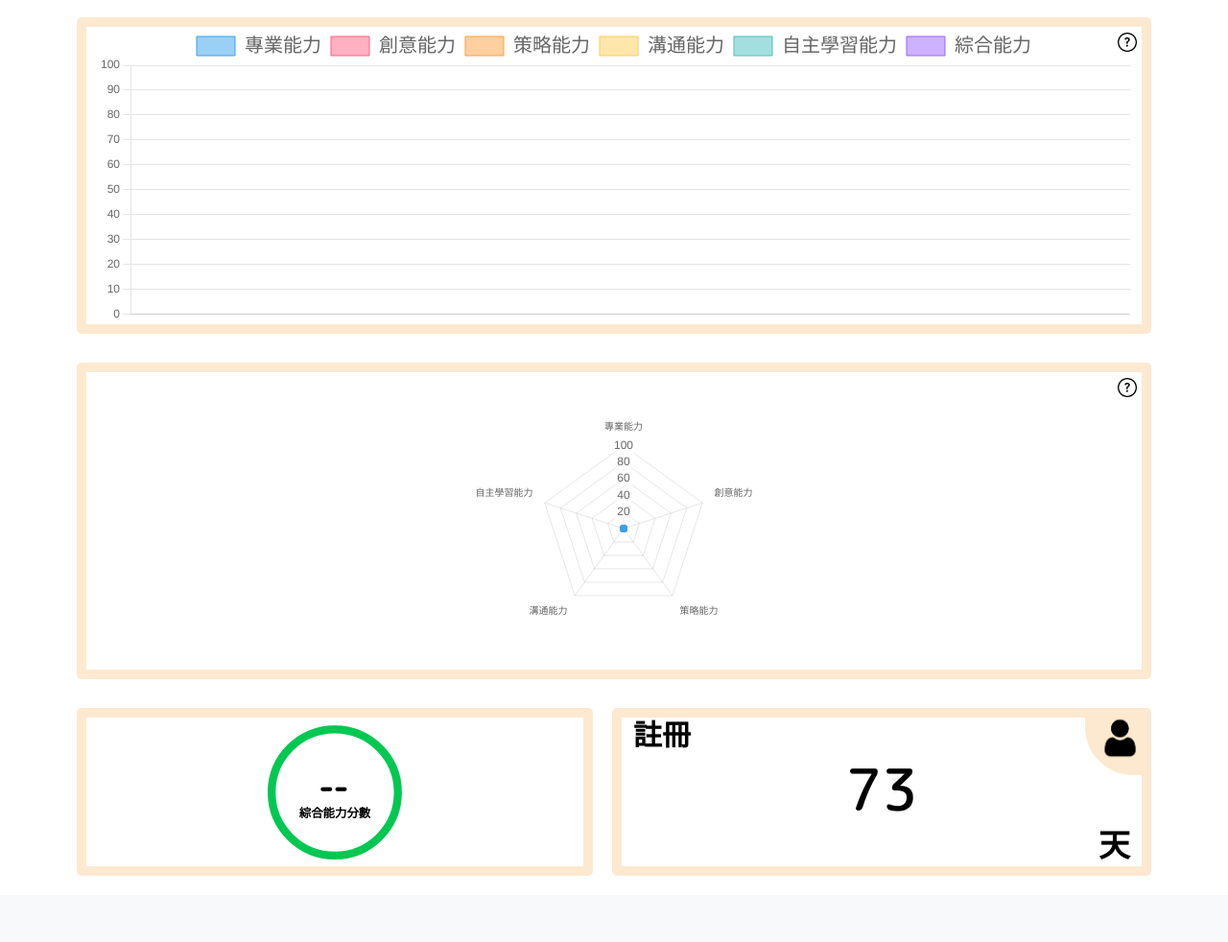
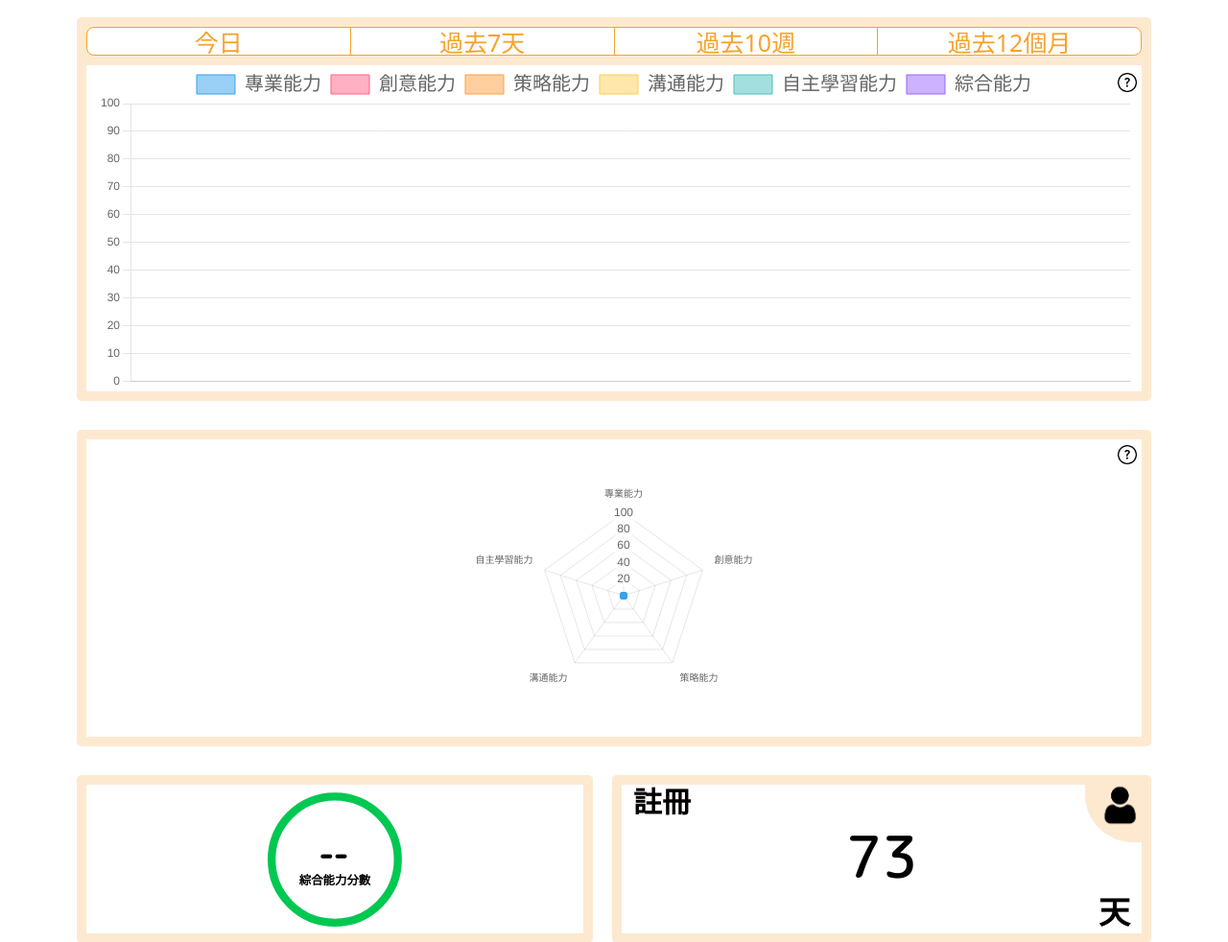
Before and after one commit to THChen2002/AI-Interview-Bot, a Django app: page /dashboard/ in a window 1280 px wide. Shown: the part 64-1046 px from the top of the page at 96% size. Before the commit the page ends 977 px from the top, so only its background shows below. Run offline with Django 4.2, Linux system fonts and the light colour scheme; a user stored in the database is signed in; data comes from the database, SQL or seed files in the repository; data that the repository does not hold is empty; parts of the project's set-up code (start-up, migrations or seed data) failed here and were passed over.

Commit message:
feature-TimeRangeSelector 1.新增選擇時間的按鈕樣式

```diff
--- a/AIInterviewBot/static/css/dashboard.css
+++ b/AIInterviewBot/static/css/dashboard.css
@@ -134,3 +134,36 @@
     width: 50px;
     height: 50px;
 }
+.time-range-selector{
+    position: absolute;
+    z-index: 1;
+    padding-top: 10px;
+    padding-left: 20px;
+    padding-right: 20px;
+}
+.btn-outline-primary {
+    color: #F7A22D !important;
+    background-color: white!important;
+    border-color: #F7A22D!important;
+    font-size: 25px;
+    line-height: 30px;
+    padding: 0 15px;
+    text-align: center;
+    justify-content: center;
+    white-space: nowrap;
+}
+
+
+.btn-check:checked + .btn-outline-primary {
+    color: white!important;
+    background-color: #F7A22D!important;
+    border-color: #F7A22D;
+}
+
+@media screen and (max-width: 400px) {
+    .btn-outline-primary {
+        font-size: 15px;
+        padding-left: 0px;
+        padding-right: 0px;
+    }
+}
--- a/AIInterviewBot/templates/contents/dashboard.html
+++ b/AIInterviewBot/templates/contents/dashboard.html
@@ -13,10 +13,23 @@
 <link rel="stylesheet" href="{% static 'css/progresscircle.css' %}">
 
 <div class="row" style="justify-content: center;">
-    <a class="col dashboard-box chart-css">
-        <canvas id="lineChart" style="width: auto; height: 310px;" ></canvas>
+    <div class="btn-group btn-group-lg time-range-selector" role="group" aria-label="Basic radio toggle button group">
+        <input type="radio" class="btn-check" name="btnradio" id="btnradio1" autocomplete="off">
+        <label class="btn btn-outline-primary" for="btnradio1" style="width: 20px; height: 30px;">今日</label>
+
+        <input type="radio" class="btn-check" name="btnradio" id="btnradio2" autocomplete="off">
+        <label class="btn btn-outline-primary" for="btnradio2" style="width: 20px; height: 30px;">過去7天</label>
+
+        <input type="radio" class="btn-check" name="btnradio" id="btnradio3" autocomplete="off">
+        <label class="btn btn-outline-primary" for="btnradio3" style="width: 20px; height: 30px;">過去10週</label>
+
+        <input type="radio" class="btn-check" name="btnradio" id="btnradio4" autocomplete="off">
+        <label class="btn btn-outline-primary" for="btnradio4" style="width: 20px; height: 30px;">過去12個月</label>
+    </div>
+    <a class="col dashboard-box chart-css flex-column" style=" height: 400px; border-top-width: 50px;">
+        <canvas id="lineChart" style="width: 100%; height: 310px;" ></canvas>
         <!-- 折線圖問號button -->
-        <button class="help-button" data-target="content-lineChart">
+        <button class="help-button" data-target="content-lineChart" style="bottom: 312px;">
             <img src="{% static 'images/question.png' %}" alt="幫助-lineChart">
         </button>
     </a>
```
